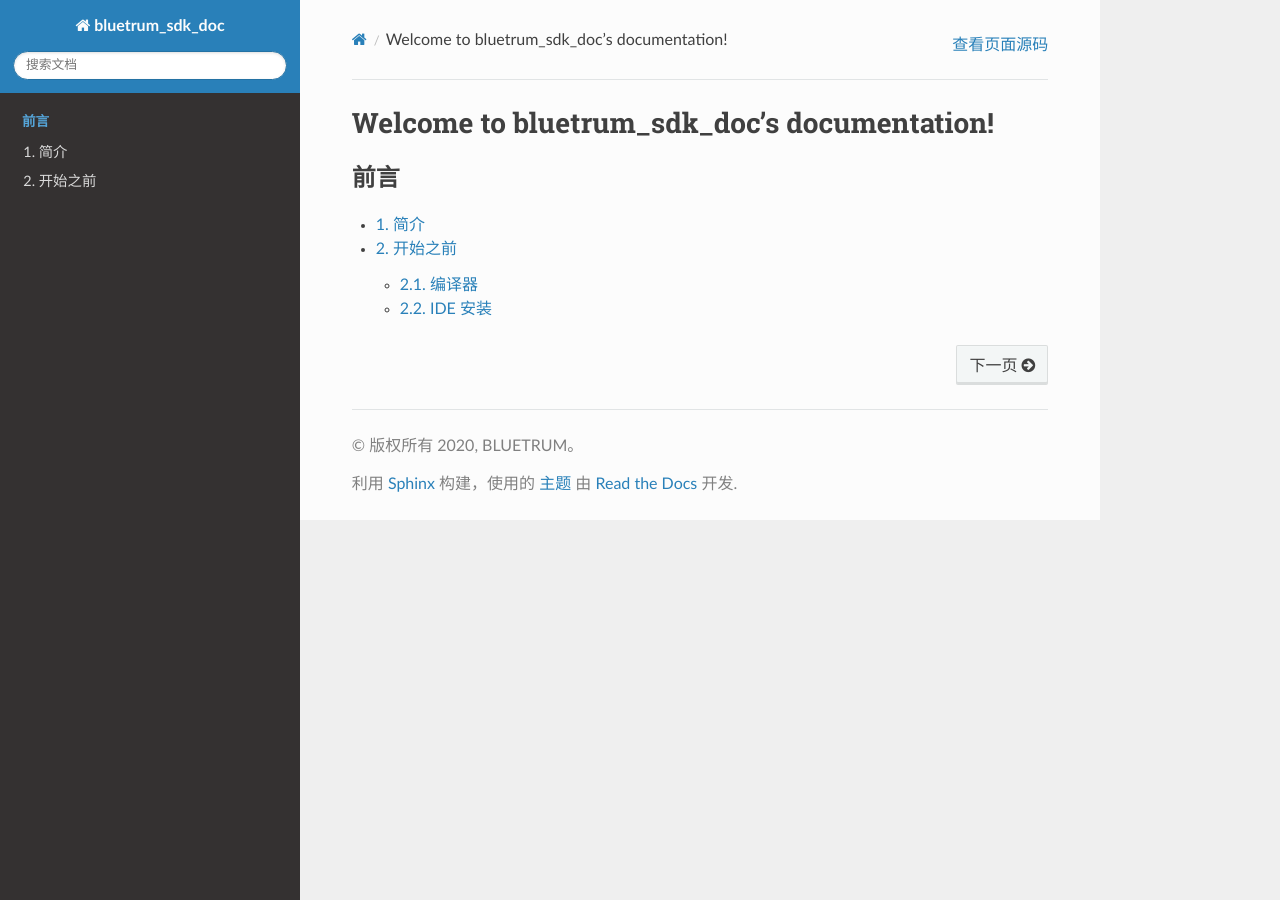
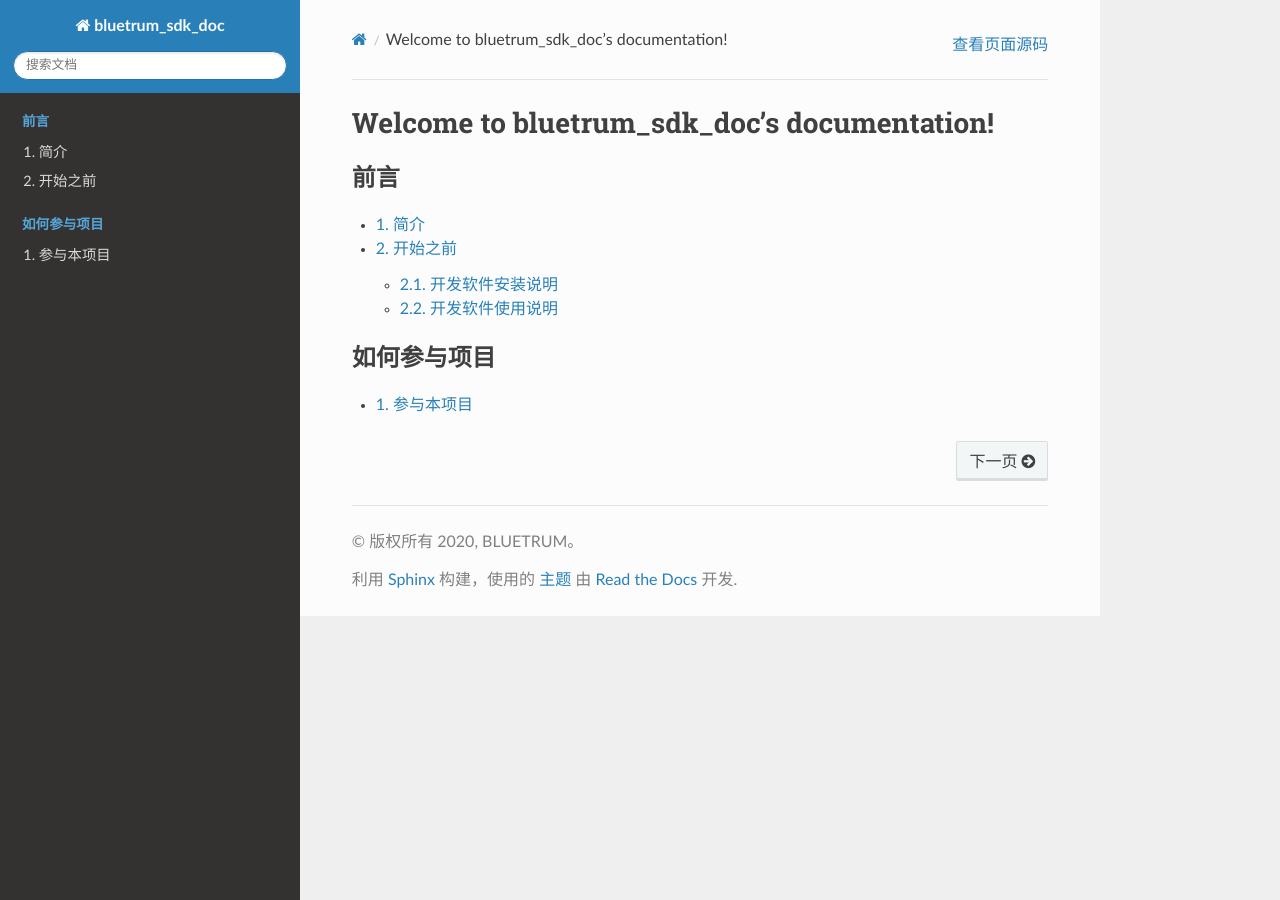
Before and after one commit to BLUETRUM/bluetrum_sdk_doc, a Sphinx documentation site: the page built from docs/index.rst, in a window 1280 px wide. Built offline with Sphinx 7.4.7 and the Read the Docs theme 2.0.0, drawn with Linux system fonts in a browser that asks for light colours.

Commit message:
更新文档框架

```diff
--- /dev/null
+++ b/docs/contribution/be-together.rst
@@ -0,0 +1,4 @@
+参与本项目
+===========
+
+`rst 文档语法参考 <https://3vshej.cn/rstSyntax/index.html>`_
--- a/docs/getting-start/beforehand.rst
+++ b/docs/getting-start/beforehand.rst
@@ -1,5 +1,9 @@
+==========
 开始之前
 ==========
+
+开发软件安装说明
+=================
 
 这里主要介绍一下开发软件的安装
 
@@ -10,3 +14,15 @@ GCC
 IDE 安装
 -----------
 `Code::Blocks <http://www.codeblocks.org/>`_
+
+固件下载软件
+-------------
+
+开发软件使用说明
+=================
+
+如何编译程序
+------------
+
+如何下载固件
+------------
--- a/docs/index.rst
+++ b/docs/index.rst
@@ -13,3 +13,10 @@ Welcome to bluetrum_sdk_doc's documentation!
 
    getting-start/abstract
    getting-start/beforehand
+
+.. toctree::
+   :maxdepth: 2
+   :caption: 如何参与项目
+   :numbered:
+
+   contribution/be-together
```
